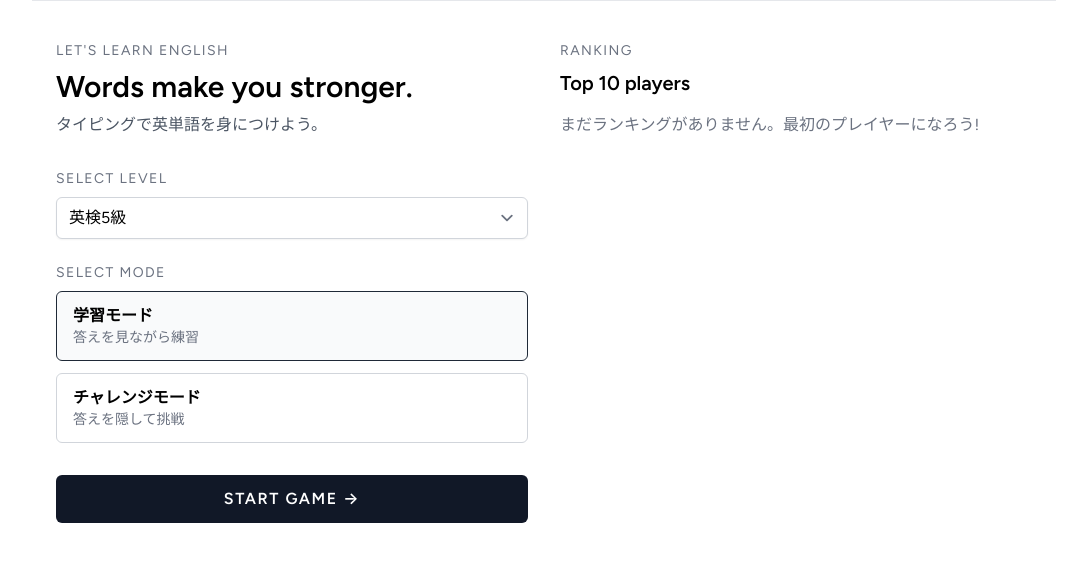
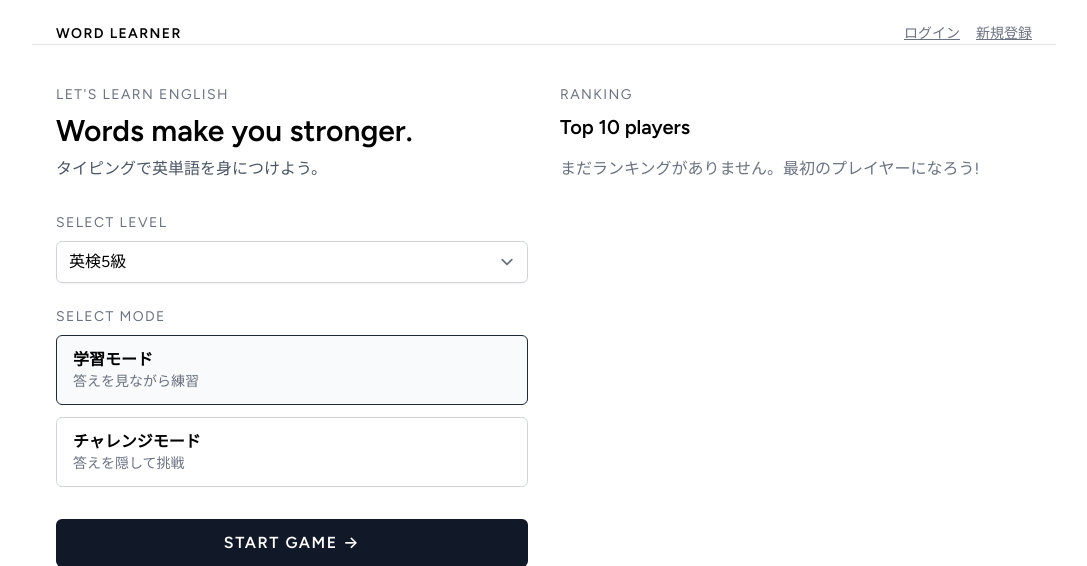
Before and after one commit to kabochan73/Susida1, a Laravel app: page / in a window 1280 px wide. Shown: the top 566 px of the page, without its empty margins (96-1183 px from the left). Run offline with Laravel 12, Linux system fonts and the light colour scheme; data comes from the database, SQL or seed files in the repository; data that the repository does not hold is empty; style sheets or scripts are compiled from the project's sources; some libraries are stand-ins or nearby versions.

Commit message:
トップページに共通ヘッダーを追加
未ログイン時はログイン・新規登録リンク、ログイン時はログアウトボタンを表示する
Headerコンポーネントを新設し、Home.tsxの即席ログアウトリンクを置き換えた。

Co-Authored-By: Claude Sonnet 5 <noreply@anthropic.com>

```diff
--- /dev/null
+++ b/resources/js/Components/Header.tsx
@@ -0,0 +1,38 @@
+import { User } from '@/types';
+import { Link } from '@inertiajs/react';
+
+export default function Header({ user }: { user: User | null }) {
+    return (
+        <div className="mx-auto flex max-w-5xl items-center justify-between px-6 pt-6">
+            <Link href="/" className="text-sm font-bold tracking-widest">
+                WORD LEARNER
+            </Link>
+
+            {user ? (
+                <Link
+                    href="/logout"
+                    method="post"
+                    as="button"
+                    className="text-sm text-gray-500 underline"
+                >
+                    ログアウト
+                </Link>
+            ) : (
+                <div className="flex items-center gap-4">
+                    <Link
+                        href="/login"
+                        className="text-sm text-gray-500 underline"
+                    >
+                        ログイン
+                    </Link>
+                    <Link
+                        href="/register"
+                        className="text-sm text-gray-500 underline"
+                    >
+                        新規登録
+                    </Link>
+                </div>
+            )}
+        </div>
+    );
+}
--- a/resources/js/Pages/Home.tsx
+++ b/resources/js/Pages/Home.tsx
@@ -1,3 +1,4 @@
+import Header from '@/Components/Header';
 import LevelSelect from '@/Components/home/LevelSelect';
 import ModeSelect from '@/Components/home/ModeSelect';
 import StartGameButton from '@/Components/home/StartGameButton';
@@ -7,7 +8,7 @@ import RankingSidebar, {
 import { Mode } from '@/lib/judge';
 import { Grade } from '@/lib/words';
 import { PageProps } from '@/types';
-import { Head, Link, router, usePage } from '@inertiajs/react';
+import { Head, router, usePage } from '@inertiajs/react';
 import { useState } from 'react';
 
 export default function Home({
@@ -31,18 +32,7 @@ export default function Home({
         <>
             <Head title="Home" />
 
-            {auth.user && (
-                <div className="mx-auto max-w-5xl px-6 pt-6 text-right">
-                    <Link
-                        href="/logout"
-                        method="post"
-                        as="button"
-                        className="text-sm text-gray-500 underline"
-                    >
-                        ログアウト
-                    </Link>
-                </div>
-            )}
+            <Header user={auth.user} />
 
             <div className="mx-auto grid max-w-5xl grid-cols-1 gap-8 border-t px-6 py-10 lg:grid-cols-2">
                 <div>
```
